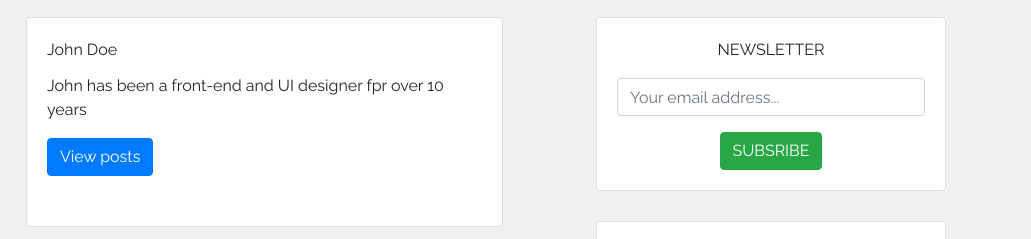
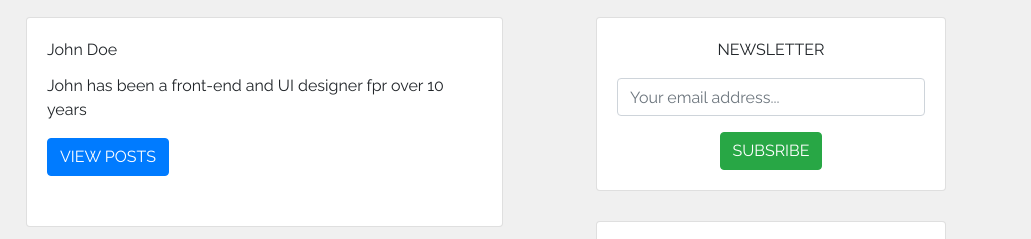
Before and after one commit to omeryaldirgan/blog-website, a Gatsby site: page /team in a window 1280 px wide. Shown: the part 160-399 px from the top of the page, 249-1280 px from the left. Built offline with nearby package versions, Linux system fonts and the light colour scheme; Gatsby itself is replaced by a stand-in of ours.

Commit message:
hatalar giderildi

```diff
--- a/src/pages/404.js
+++ b/src/pages/404.js
@@ -1,7 +1,7 @@
 import React from "react"
 
-import Layout from "../components/layout"
-import SEO from "../components/seo"
+import Layout from "../components/Layout"
+import SEO from "../components/Seo"
 
 const NotFoundPage = () => (
   <Layout>
--- a/src/pages/about.js
+++ b/src/pages/about.js
@@ -1,7 +1,7 @@
 import React from "react"
 
-import Layout from "../components/layout"
-import SEO from "../components/seo"
+import Layout from "../components/Layout"
+import SEO from "../components/Seo"
 
 const AboutPage = () => (
   <Layout pageTitle='About'>
--- a/src/pages/team.js
+++ b/src/pages/team.js
@@ -1,5 +1,5 @@
 import React from 'react'
-import Layout from '../components/layout'
+import Layout from '../components/Layout'
 import SEO from '../components/Seo'
 import authors from '../util/authors'
 import { Button, Card, CardText, CardBody, CardTitle, Row } from 'reactstrap'
@@ -20,7 +20,7 @@ const TeamPage = () => (
             <CardTitle>{authors[0].name}</CardTitle>
             <CardText>{authors[0].bio}</CardText>
             <Button
-              classname="text-uppercase"
+              className="text-uppercase"
               color="primary"
               href={`/author/${slugify(authors[0].name)}`}
             >
--- a/src/templates/author-posts.js
+++ b/src/templates/author-posts.js
@@ -1,5 +1,5 @@
 import React from 'react'
-import Layout from '../components/layout'
+import Layout from '../components/Layout'
 import Post from '../components/Post'
 import { graphql } from 'gatsby'
 import authors from '../util/authors'
--- a/src/templates/post-list.js
+++ b/src/templates/post-list.js
@@ -1,7 +1,7 @@
 import React from 'react';
 import {graphql} from 'gatsby';
 import Post from '../components/Post'
-import Layout from '../components/layout'
+import Layout from '../components/Layout'
 import PagenationLinks from '../components/PagintionLinks'
 
 const postList=(props)=>{
--- a/src/templates/tag-posts.js
+++ b/src/templates/tag-posts.js
@@ -1,7 +1,7 @@
 import React from 'react';
 import {graphql} from 'gatsby';
 import Post from '../components/Post'
-import Layout from '../components/layout'
+import Layout from '../components/Layout'
 const tagPosts=({data,pageContext})=>{
 
     const {tag}=pageContext;
--- a/src/templates/tags-page.js
+++ b/src/templates/tags-page.js
@@ -1,6 +1,6 @@
 import React from "react"
-import Layout from "../components/layout"
-import SEO from "../components/seo"
+import Layout from "../components/Layout"
+import SEO from "../components/Seo"
 
 import { Badge, Button } from 'reactstrap'
 import { slugify } from '../util/utility'
```
